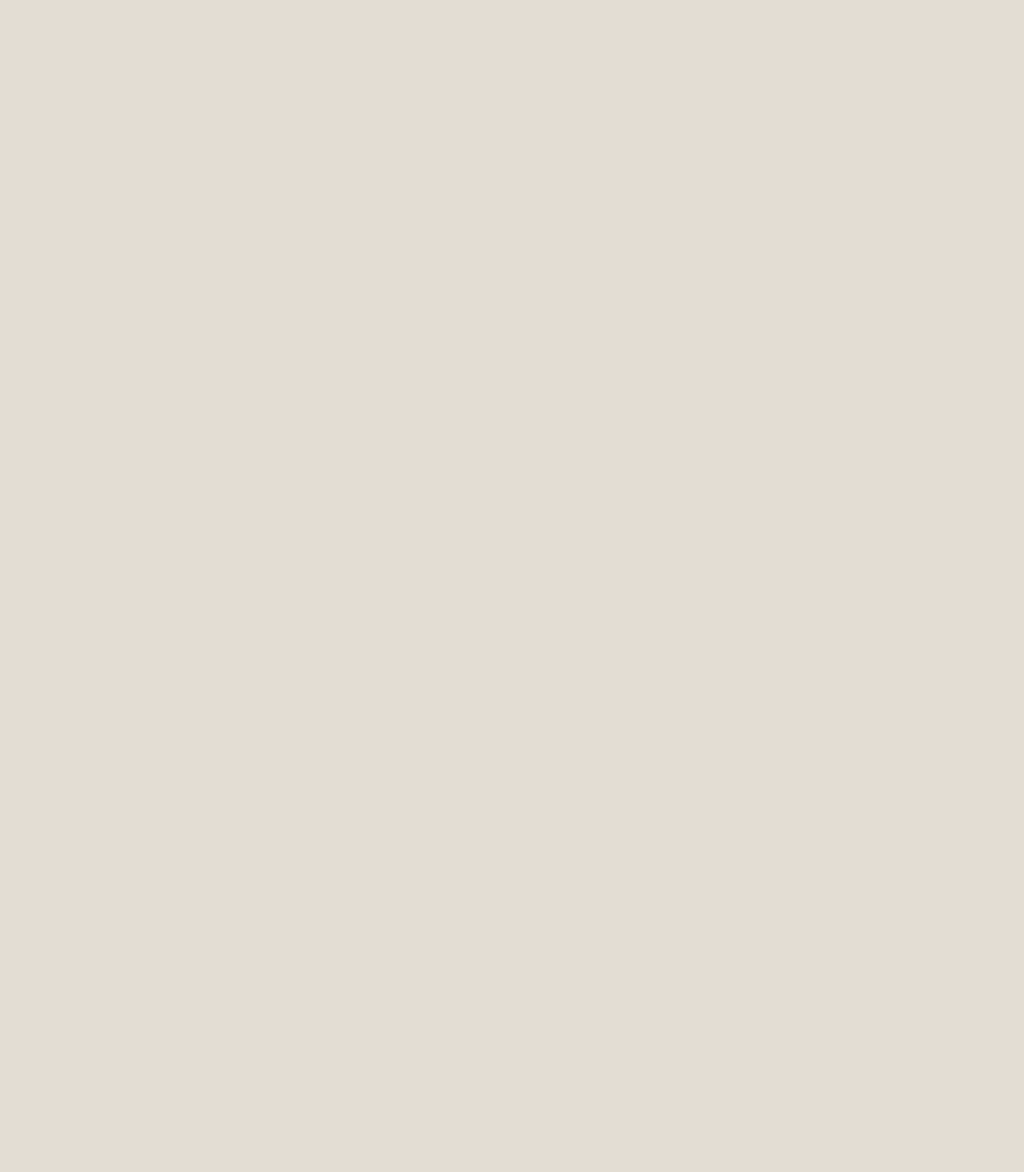
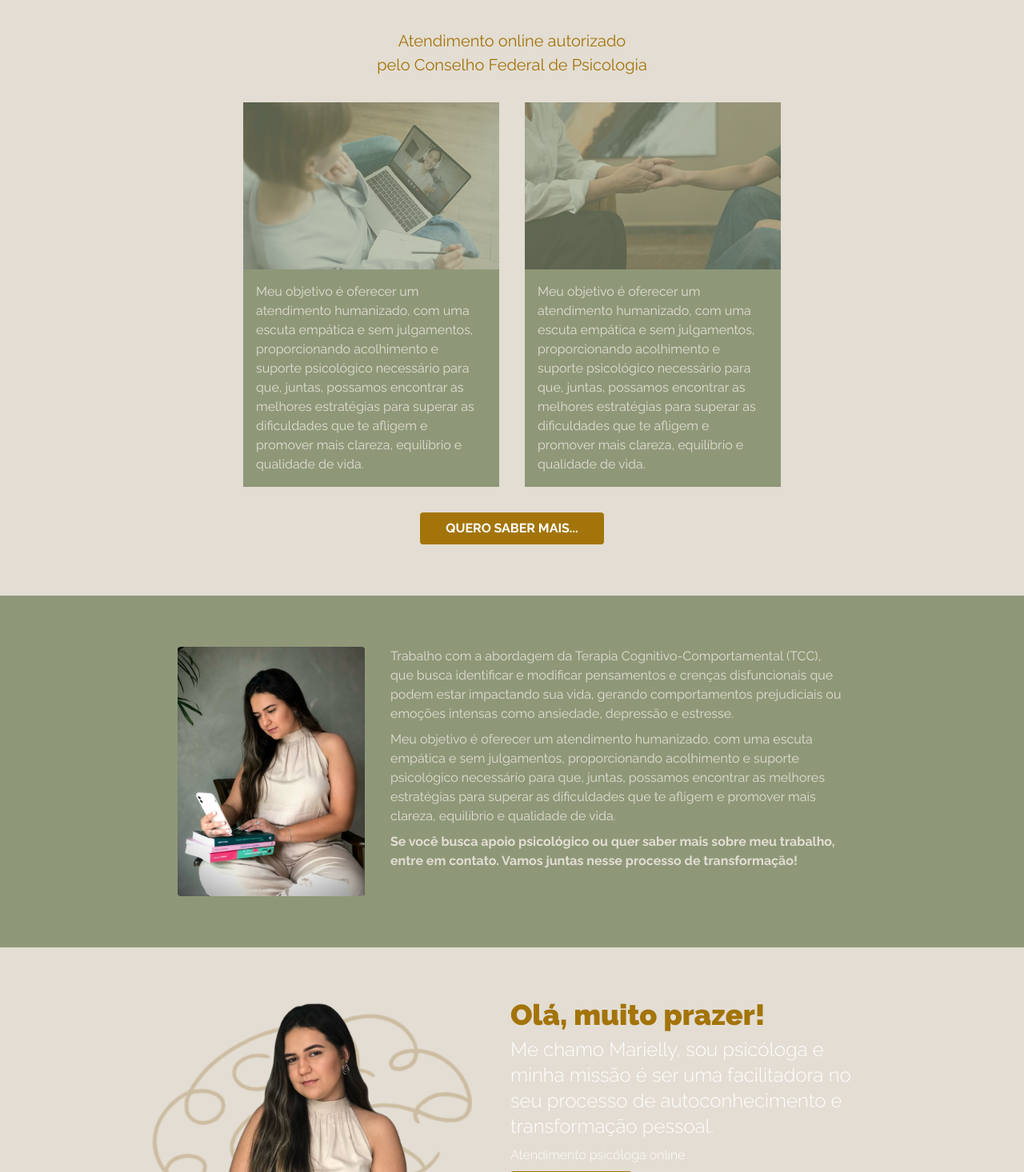
Before and after one commit to brenolapreza/marielly.com.br, a Next.js app: page / in a window 1280 px wide. Shown: the part 1044-2510 px from the top of the page at 80% size. Before the commit the page ends 944 px from the top, so only its background shows below. Built offline with nearby package versions, Linux system fonts and the light colour scheme.

Commit message:
feat: finaliza todas sessões

```diff
--- a/src/app/page.tsx
+++ b/src/app/page.tsx
@@ -60,6 +60,110 @@ export default function Home() {
           </div>
         </div>
       </section>
+      <section className="bg-primary">
+        <div className="w-full container flex flex-col md:gap-8 gap-8 justify-center items-center md:justify-center p-8 md:py-16">
+          <h2 className="text-4xl text-center text-tertiary">TERAPIA ONLINE</h2>
+          <p className="text-[20px] text-center text-tertiary text-center ">
+            Atendimento online autorizado <br /> pelo Conselho Federal de
+            Psicologia
+          </p>
+
+          <div className="flex flex-col md:flex-row gap-8 justify-center items-center">
+            <div className="flex flex-col w-[320px] items-center">
+              <Image
+                alt="Foto Marielly"
+                src="/image_help-01.png"
+                className="w-full"
+                width={350}
+                height={230}
+              />
+              <div className="bg-secondary p-4 h-full">
+                <span className="text-primary">
+                  Meu objetivo é oferecer um atendimento humanizado, com uma
+                  escuta empática e sem julgamentos, proporcionando acolhimento
+                  e suporte psicológico necessário para que, juntas, possamos
+                  encontrar as melhores estratégias para superar as dificuldades
+                  que te afligem e promover mais clareza, equilíbrio e qualidade
+                  de vida.
+                </span>
+              </div>
+            </div>
+            <div className="flex flex-col w-[320px] items-center">
+              <Image
+                alt="Foto Marielly"
+                src="/image_help-02.png"
+                className="w-full"
+                width={350}
+                height={230}
+              />
+              <div className="bg-secondary p-4 h-full">
+                <span className="text-primary">
+                  Meu objetivo é oferecer um atendimento humanizado, com uma
+                  escuta empática e sem julgamentos, proporcionando acolhimento
+                  e suporte psicológico necessário para que, juntas, possamos
+                  encontrar as melhores estratégias para superar as dificuldades
+                  que te afligem e promover mais clareza, equilíbrio e qualidade
+                  de vida.
+                </span>
+              </div>
+            </div>
+          </div>
+          <Button>Quero saber mais...</Button>
+        </div>
+      </section>
+      <section className="bg-secondary">
+        <div className="w-full container flex flex-col md:flex-row md:gap-8 gap-8 justify-center md:justify-between p-8 md:py-16">
+          <Image
+            alt="Foto Marielly"
+            src="/marielly-secoundary.svg"
+            width={400}
+            height={400}
+          />
+          <div className="flex flex-col gap-4 md:gap-2 items-center">
+            <p className="text-primary">
+              Trabalho com a abordagem da Terapia Cognitivo-Comportamental
+              (TCC), que busca identificar e modificar pensamentos e crenças
+              disfuncionais que podem estar impactando sua vida, gerando
+              comportamentos prejudiciais ou emoções intensas como ansiedade,
+              depressão e estresse.
+            </p>
+            <p className="text-primary">
+              Meu objetivo é oferecer um atendimento humanizado, com uma escuta
+              empática e sem julgamentos, proporcionando acolhimento e suporte
+              psicológico necessário para que, juntas, possamos encontrar as
+              melhores estratégias para superar as dificuldades que te afligem e
+              promover mais clareza, equilíbrio e qualidade de vida.
+            </p>
+            <p className="text-primary">
+              <strong>
+                Se você busca apoio psicológico ou quer saber mais sobre meu
+                trabalho, entre em contato. Vamos juntas nesse processo de
+                transformação!
+              </strong>
+            </p>
+          </div>
+        </div>
+      </section>
+      <section className="w-full container flex flex-col md:flex-row md:gap-12 gap-8 justify-center md:justify-between pt-8 md:pt-16">
+        <Image
+          alt="Foto Marielly"
+          src="/marielly.png"
+          width={400}
+          height={400}
+        />
+        <div className="flex flex-col gap-4 md:gap-2 items-center md:items-start">
+          <h1 className="font-black text-tertiary text-4xl text-center md:text-start">
+            Olá, muito prazer!
+          </h1>
+          <h2 className="font-light text-2xl text-center  md:text-start">
+            Me chamo Marielly, sou psicóloga e minha missão é ser uma
+            facilitadora no seu processo de autoconhecimento e transformação
+            pessoal.
+          </h2>
+          <h3 className="font-light">Atendimento psicóloga online</h3>
+          <Button>Conhecer</Button>
+        </div>
+      </section>
     </main>
   );
 }
```
Also changed, not shown: public/image_help-01.png (added), public/image_help-02.png (added).
